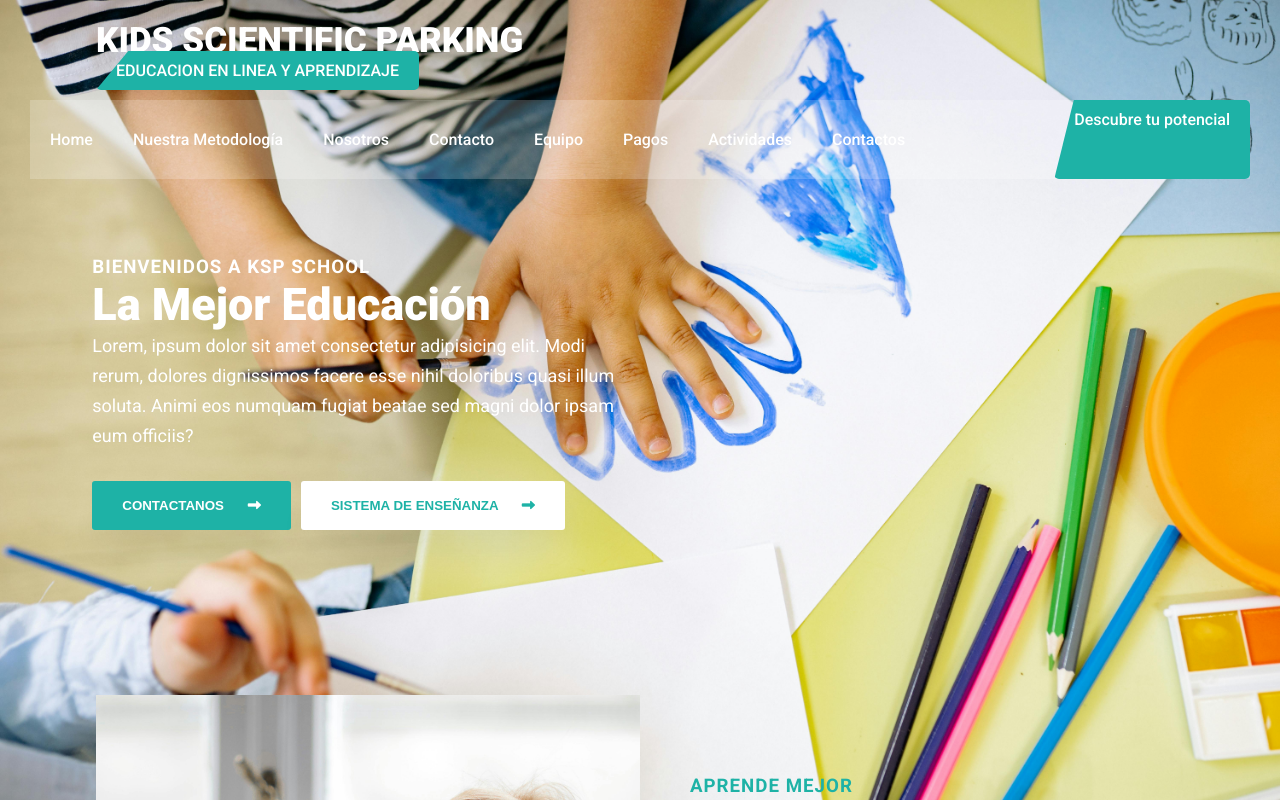
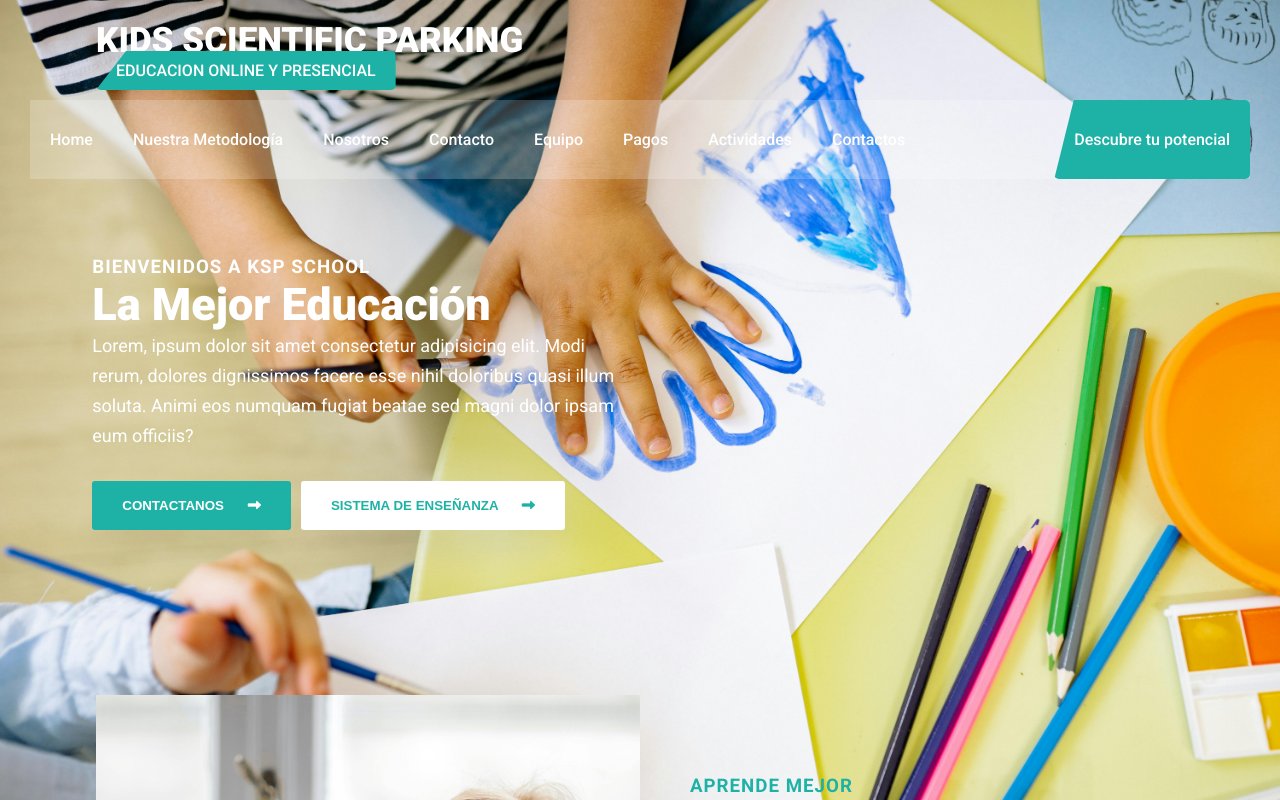
Before and after one commit to Chrisnewgear/KSPSchoolProject, a React (Create React App) app: page / in a window 1280 px wide. Shown: the top 800 px of the page. Built offline with nearby package versions, Linux system fonts and the light colour scheme.

Commit message:
SE TERMINA EL TUUTORIAL

```diff
--- a/src/Components/Common/Heading/Head.jsx
+++ b/src/Components/Common/Heading/Head.jsx
@@ -7,7 +7,7 @@ const Head = () =>{
         <div className='container flexSB'>
           <div className='logo'>
             <h1>KIDS SCIENTIFIC PARKING</h1>
-            <span className='start'>EDUCACION EN LINEA Y APRENDIZAJE</span>
+            <span className='start'>EDUCACION ONLINE Y PRESENCIAL</span>
           </div>
 
           {/* <div className='social'>
--- a/src/Components/Common/Heading/header.css
+++ b/src/Components/Common/Heading/header.css
@@ -49,6 +49,10 @@ header ul li a:hover{
   font-weight: 500;
 }
 
+.start .button{
+  margin-top: 20px;
+}
+
 .toggle{
   display: none;
 }
```
